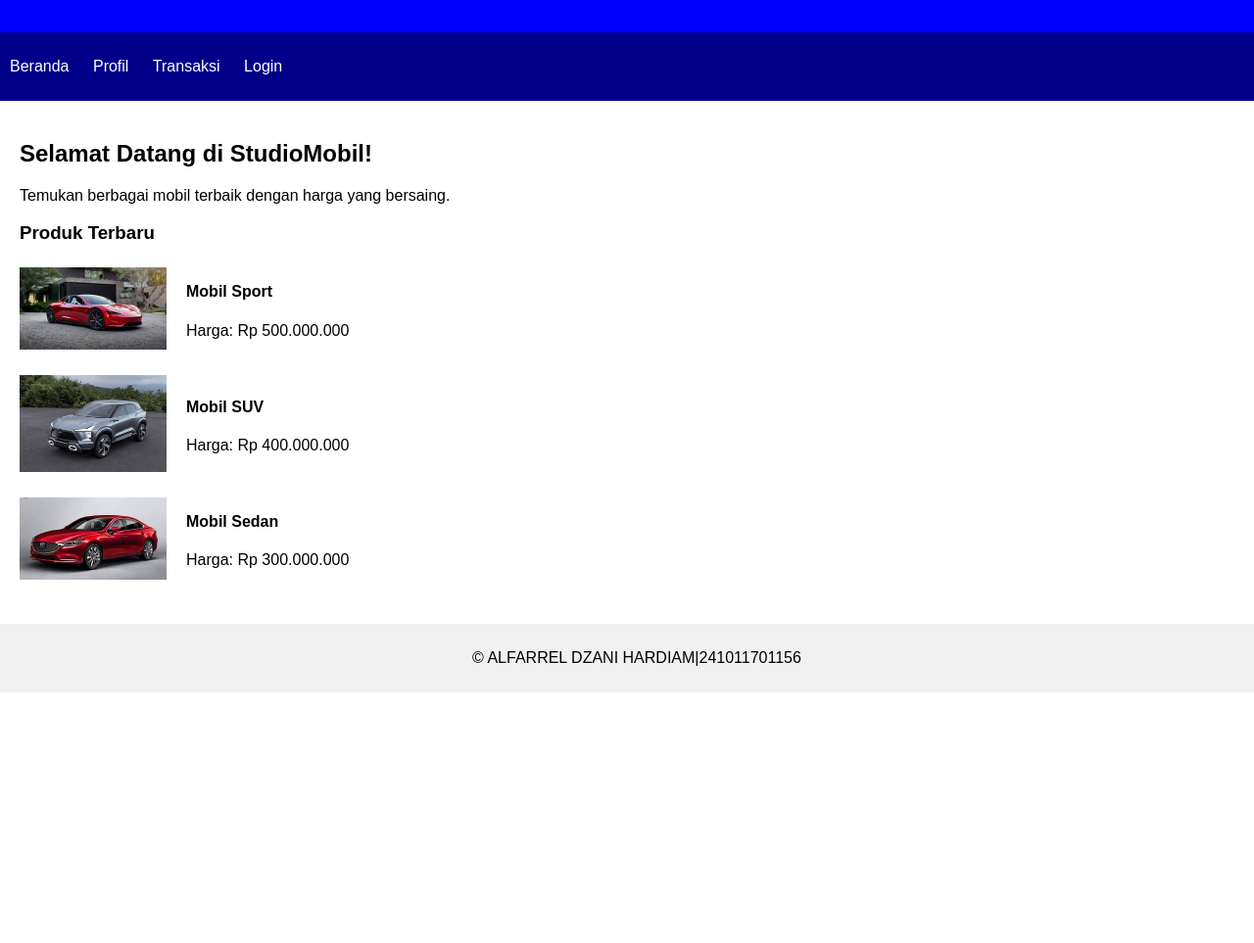
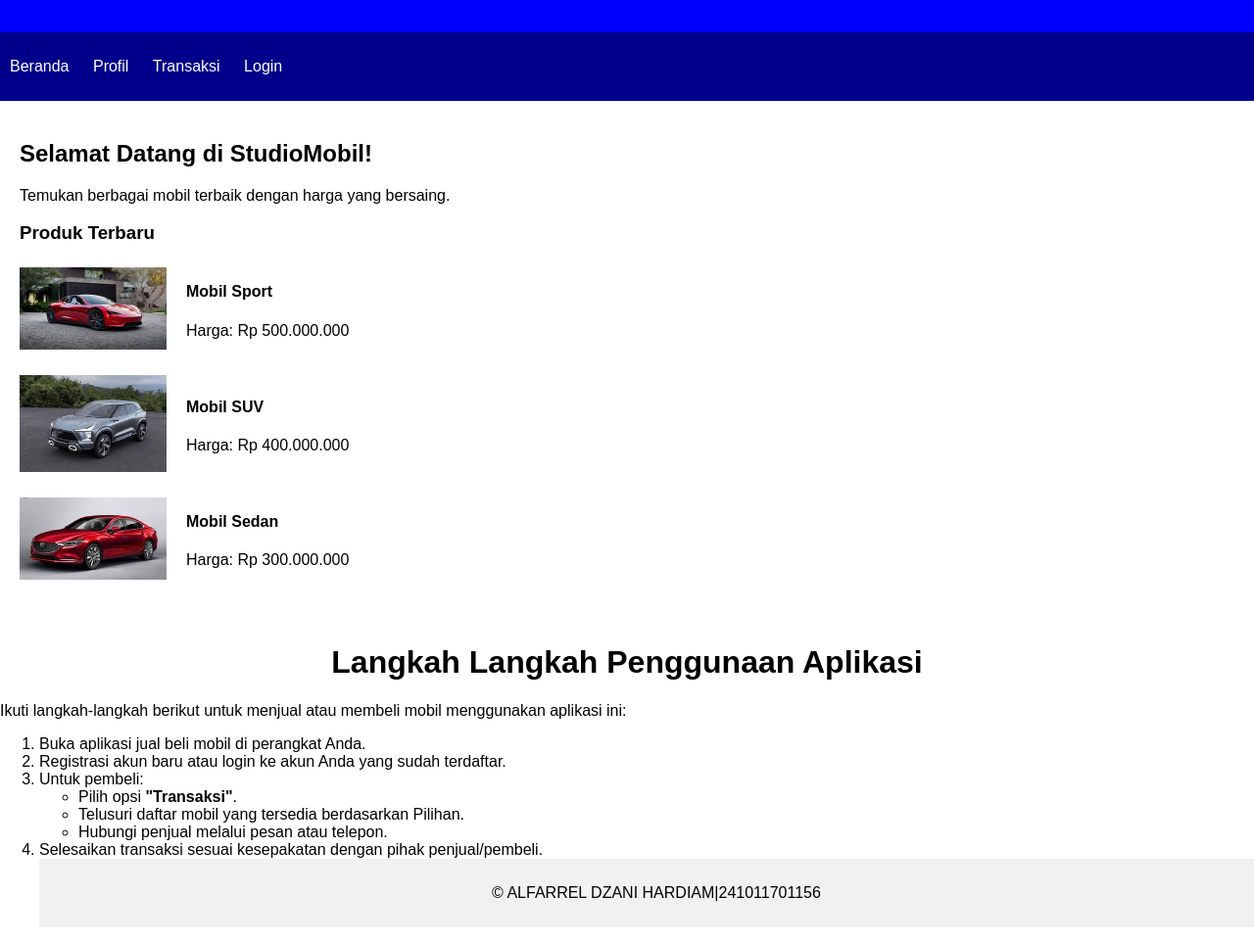
Before and after one commit to aleelagii/Website-Uas, a plain HTML site: page index.html in a window 1280 px wide. Shown: the part 121-1084 px from the top of the page at 98% size. Before the commit the page ends 828 px from the top, so only its background shows below. Drawn offline with Linux system fonts and the light colour scheme.

Commit message:
Update index.html

```diff
--- a/index.html
+++ b/index.html
@@ -103,6 +103,20 @@
         </div>
     </div>
 </div>
+    <h1><center>Langkah Langkah Penggunaan Aplikasi</center></h1>
+        <p>Ikuti langkah-langkah berikut untuk menjual atau membeli mobil menggunakan aplikasi ini:</p>
+        <ol>
+            <li>Buka aplikasi jual beli mobil di perangkat Anda.</li>
+            <li>Registrasi akun baru atau login ke akun Anda yang sudah terdaftar.</li>
+            <li>Untuk pembeli:
+                <ul>
+                    <li>Pilih opsi <b>"Transaksi"</b>.</li>
+                    <li>Telusuri daftar mobil yang tersedia berdasarkan Pilihan.</li>
+                    <li>Hubungi penjual melalui pesan atau telepon.</li>
+                </ul>
+            </li>
+            <li>Selesaikan transaksi sesuai kesepakatan dengan pihak penjual/pembeli.</li>
+
 
 <footer>
     <p>&copy; ALFARREL DZANI HARDIAM|241011701156</p>
```
